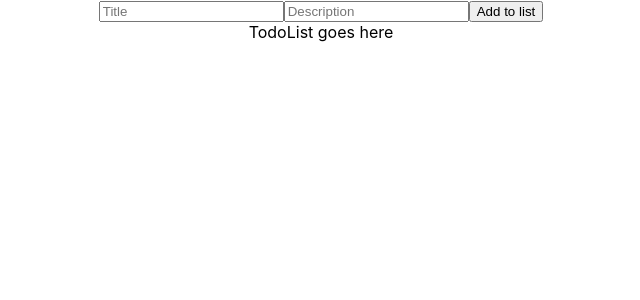
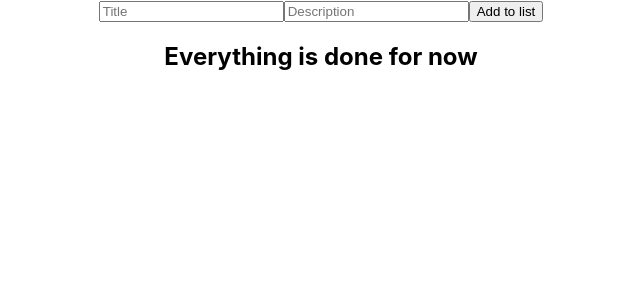
Before and after one commit to ic3Dragon/such-a-fancy-shopping-list, a React (Create React App) app: page / in a window 1280 px wide. Shown: the top 300 px of the page, without its empty margins (319-959 px from the left). Built offline with nearby package versions, Linux system fonts and the light colour scheme.

Commit message:
adding TodoCard and List

```diff
--- a/src/components/TodoCard.tsx
+++ b/src/components/TodoCard.tsx
@@ -1,9 +1,14 @@
 import React from 'react'
+import {Todo} from '../utils/types'
 
-const Todo = () => {
+const TodoCard = ({todo: {id, title, description, date, done}}: {todo: Todo}) => {
   return (
-    <div>Todo</div>
+    <article key={id} className={done ? '--done': ''}>
+          <h3>{title}</h3>
+          <p>{description}</p>
+          <p>{date.toLocaleString('en-GB', { hour12: false })}</p>
+        </article>
   )
 }
 
-export default Todo
+export default TodoCard
--- a/src/components/TodoList.tsx
+++ b/src/components/TodoList.tsx
@@ -1,19 +1,16 @@
 import React from 'react'
 import {Todo} from '../utils/types'
 import {todos} from '../utils/state';
+import TodoCard from './TodoCard';
 
 const TodoList = () => {
   return (
     <section>
-      TodoList goes here
+      <h1>{todos.value.length > 0 ? 'All the things to do' : 'Everything is done for now'}</h1>
       {todos.value && todos.value.map((todo:Todo) => (
-        <article>
-          <h3>{todo.title}</h3>
-          <p>{todo.description}</p>
-          <p>{todo.date.toString()}</p>
-        </article>),
-      )
-      }
+       <TodoCard todo={todo}/>
+        ),
+      )}
     </section>
   )
 }
--- a/src/utils/state.tsx
+++ b/src/utils/state.tsx
@@ -2,5 +2,5 @@ import { signal } from "@preact/signals-react";
 import { Todo } from './types';
 
 export const count = signal<number>(0);
-export const todos = signal<Todo []|[]>([]);
-export const todoToAdd = signal<Todo|{}>({});
+
+export const todos = signal<Todo []>([]);
--- a/src/utils/types.tsx
+++ b/src/utils/types.tsx
@@ -1,4 +1,4 @@
-export interface Todo {
+export type Todo = {
   id: string,
   date: Date,
   title: string,
```
